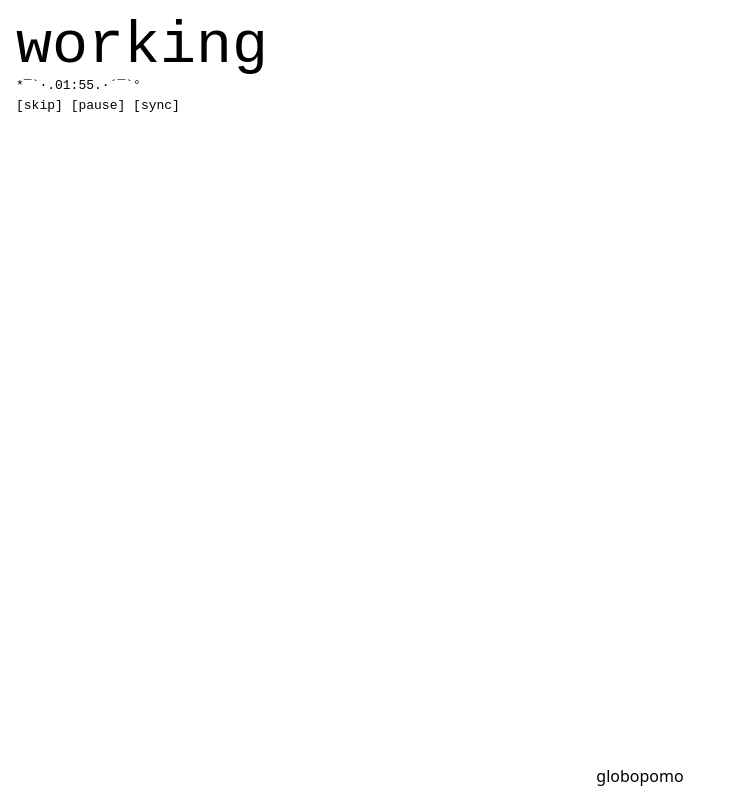
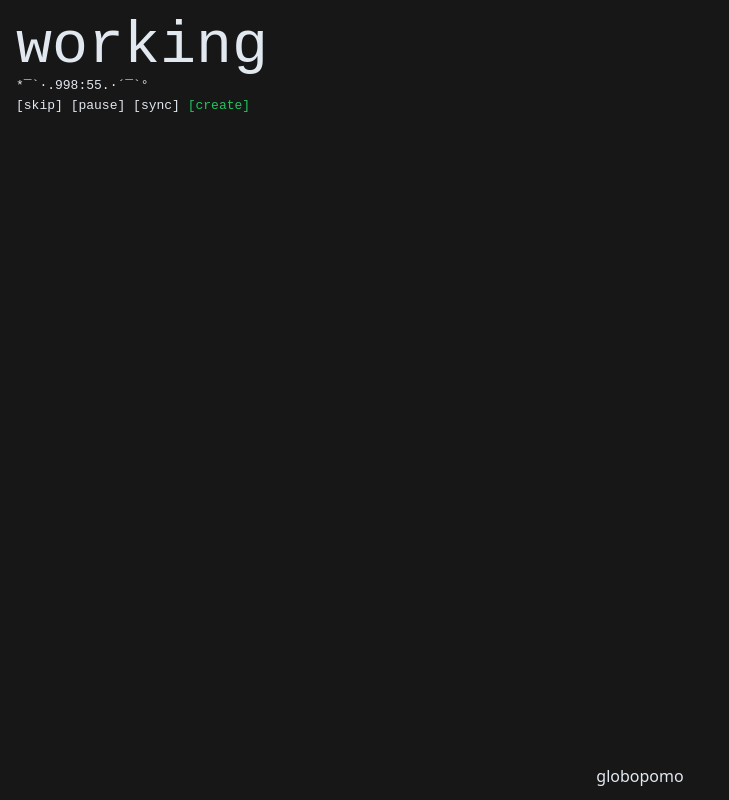
Before and after one commit to kysley/globopomo, a SvelteKit app in the folder apps/web/: page / in a window 1280 px wide. Shown: the whole page, without its empty margins (0-729 px from the left). Built offline with nearby package versions, Linux system fonts and the light colour scheme; no server answers.

Commit message:
rooms + room creation

```diff
--- /dev/null
+++ b/apps/web/src/lib/components/create-pomo.svelte
@@ -0,0 +1,50 @@
+<script lang="ts">
+  import { goto } from "$app/navigation";
+  import { PUBLIC_SERVICE_URL } from "$env/static/public";
+  import { Globopomo } from "timer";
+  import PomoAction from "./pomo-action.svelte";
+  export let setTimer: (timer: Globopomo) => void;
+
+  let breakDuration: number;
+  let workDuration: number;
+  let room: string;
+  let creating: boolean = false;
+  let showCopied: boolean = false;
+
+  async function create() {
+    if (!creating) {
+      creating = true;
+      return;
+    }
+    const res = await fetch(`${PUBLIC_SERVICE_URL}/create`, {
+      headers: {
+        "Content-Type": "application/json",
+      },
+      method: "POST",
+      body: JSON.stringify({ workDuration, breakDuration }),
+    });
+    const data = await res.json();
+    room = data.uid;
+    creating = false;
+    setTimer(new Globopomo({ breakDuration, workDuration }));
+
+    goto(`?${new URLSearchParams({ room })}`);
+  }
+</script>
+
+{#if creating}
+  <input
+    bind:value={workDuration}
+    placeholder="work duration"
+    class="text-black placeholder-black"
+  />
+  <input
+    bind:value={breakDuration}
+    placeholder="break duration"
+    class="text-black placeholder-black"
+  />
+{/if}
+
+<PomoAction onClick={create} class="text-green-500 hover:text-green-700"
+  >[create]</PomoAction
+>
--- /dev/null
+++ b/apps/web/src/lib/components/pomo-action.svelte
@@ -0,0 +1,7 @@
+<script lang="ts">
+  export let onClick: () => void;
+  let className = "";
+  export { className as class };
+</script>
+
+<button on:click={onClick} class={className}><slot /></button>
--- /dev/null
+++ b/apps/web/src/lib/components/share-pomo.svelte
@@ -0,0 +1,21 @@
+<script lang="ts">
+  import PomoAction from "./pomo-action.svelte";
+
+  export let room: string;
+  let showCopied = false;
+
+  function copyRoomLink() {
+    navigator.clipboard.writeText(`${window.location.href}/?room=${room}`);
+    showCopied = true;
+    setTimeout(() => {
+      showCopied = false;
+    }, 1500);
+  }
+</script>
+
+<PomoAction
+  onClick={copyRoomLink}
+  class="text-purple-500 hover:text-purple-700"
+>
+  [share room <span class="underline">{room}</span>]
+</PomoAction>
--- a/apps/web/src/routes/+layout.svelte
+++ b/apps/web/src/routes/+layout.svelte
@@ -4,7 +4,7 @@
   // import "./styles.css";
 </script>
 
-<div class="app">
+<div class="app bg-neutral-900 text-slate-200">
   <Header />
 
   <main>
--- a/apps/web/src/routes/+page.svelte
+++ b/apps/web/src/routes/+page.svelte
@@ -1,33 +1,40 @@
 <script lang="ts">
-  import dayjs from "dayjs";
   import { onMount } from "svelte";
   import { PUBLIC_SERVICE_URL } from "$env/static/public";
   import { Globopomo } from "timer";
+  import CreatePomo from "../lib/components/create-pomo.svelte";
+  import { page } from "$app/stores";
+  import PomoAction from "../lib/components/pomo-action.svelte";
+  import SharePomo from "../lib/components/share-pomo.svelte";
 
   let timer: Globopomo | undefined = undefined;
-  const steps = ["-", "\\", "|", "/"];
-  let currentStep = 0;
-
-  $: paused = timer?.paused;
 
   let interval: NodeJS.Timer;
 
   $: title = timer ? (timer.mode === "work" ? "working" : "on break") : "...";
 
+  $: room = $page.url.searchParams.get("room");
+
   const fetchGlobo = async () => {
-    const res = await fetch(`${PUBLIC_SERVICE_URL}/pomo`);
+    let url = `${PUBLIC_SERVICE_URL}/pomo`;
+    if (room) {
+      url += `?room=${room}`;
+    }
+    const res = await fetch(url);
     return await res.json();
   };
+
+  function setTimer(newTimer: Globopomo) {
+    timer = newTimer;
+  }
 
   async function syncGlobo() {
     await loadPomo();
   }
 
   function startInterval() {
-    // timer?.start(() => {});
     interval = setInterval(() => {
       timer = timer;
-      // remainder = timer.remaining;
     }, 1000);
   }
 
@@ -46,7 +53,7 @@
       const res = await fetchGlobo();
       timer = new Globopomo(res);
     } catch (e) {
-      timer = new Globopomo({ breakDuration: 1, workDuration: 2 });
+      timer = new Globopomo({ breakDuration: 999, workDuration: 999 });
     } finally {
       startInterval();
     }
@@ -72,24 +79,30 @@
       >
 
       <p>
-        <!-- <span>[{steps[currentStep]}]</span> -->
         *¯`·.{timer.getTimeRemaining()}.·´¯`°
       </p>
       <div>
-        <button
-          on:click={() => {
+        <PomoAction
+          onClick={() => {
             timer?.skipMode();
             timer = timer;
-          }}>[skip]</button
+          }}
+          class="hover:text-blue-400">[skip]</PomoAction
         >
-        <button on:click={handlePauseUnpause}
-          >[{paused ? "unpause" : "pause"}]</button
+        <PomoAction onClick={handlePauseUnpause} class="hover:text-blue-400">
+          [{timer?.paused ? "unpause" : "pause"}]
+        </PomoAction>
+
+        <PomoAction onClick={syncGlobo} class="hover:text-blue-400"
+          >[sync]</PomoAction
         >
-        <button on:click={syncGlobo}>[sync]</button>
+
+        <CreatePomo {setTimer} />
+        {#if room}
+          <SharePomo {room} />
+        {/if}
       </div>
     </div>
-
-    <!-- <Counter /> -->
   </section>
 {/if}
 
```
